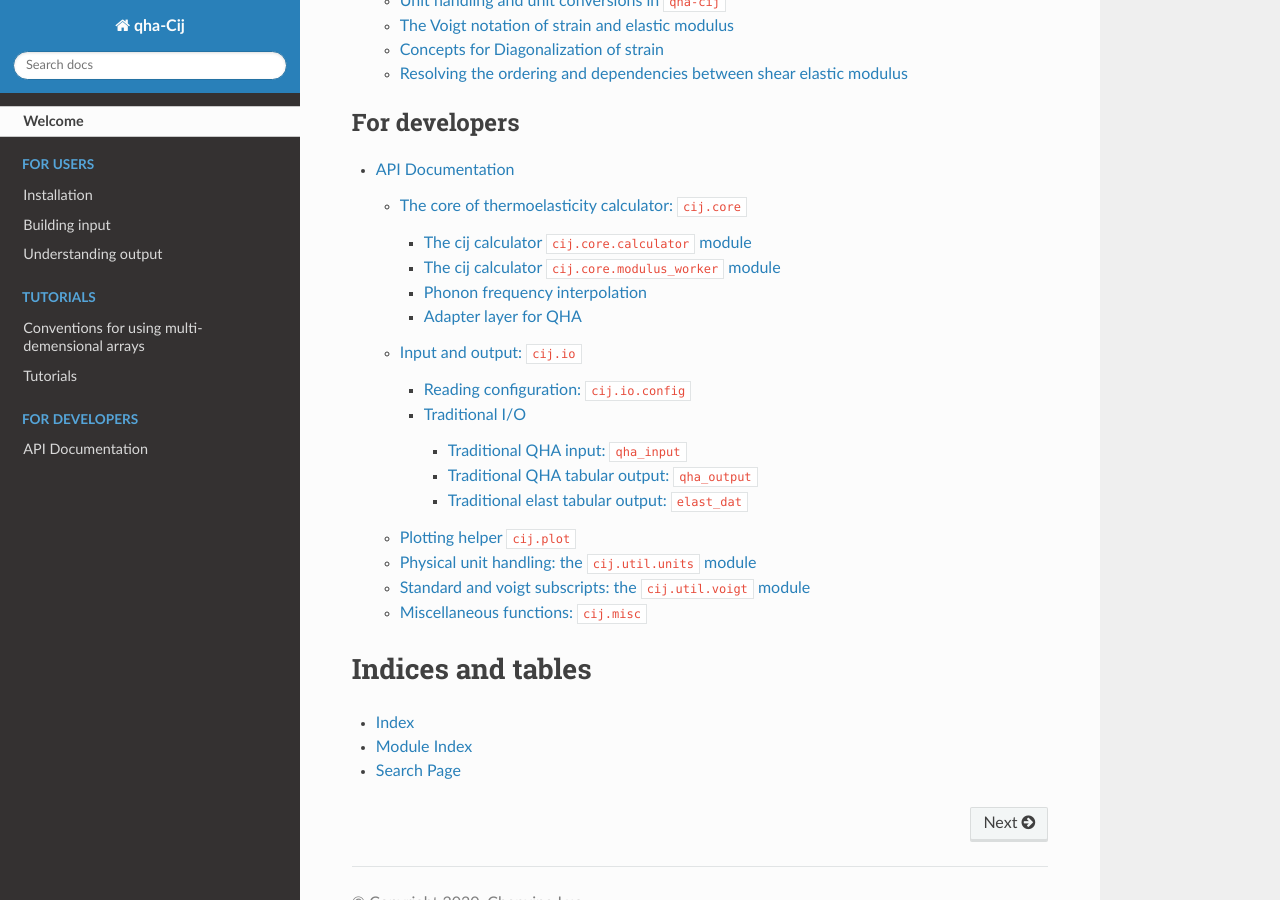
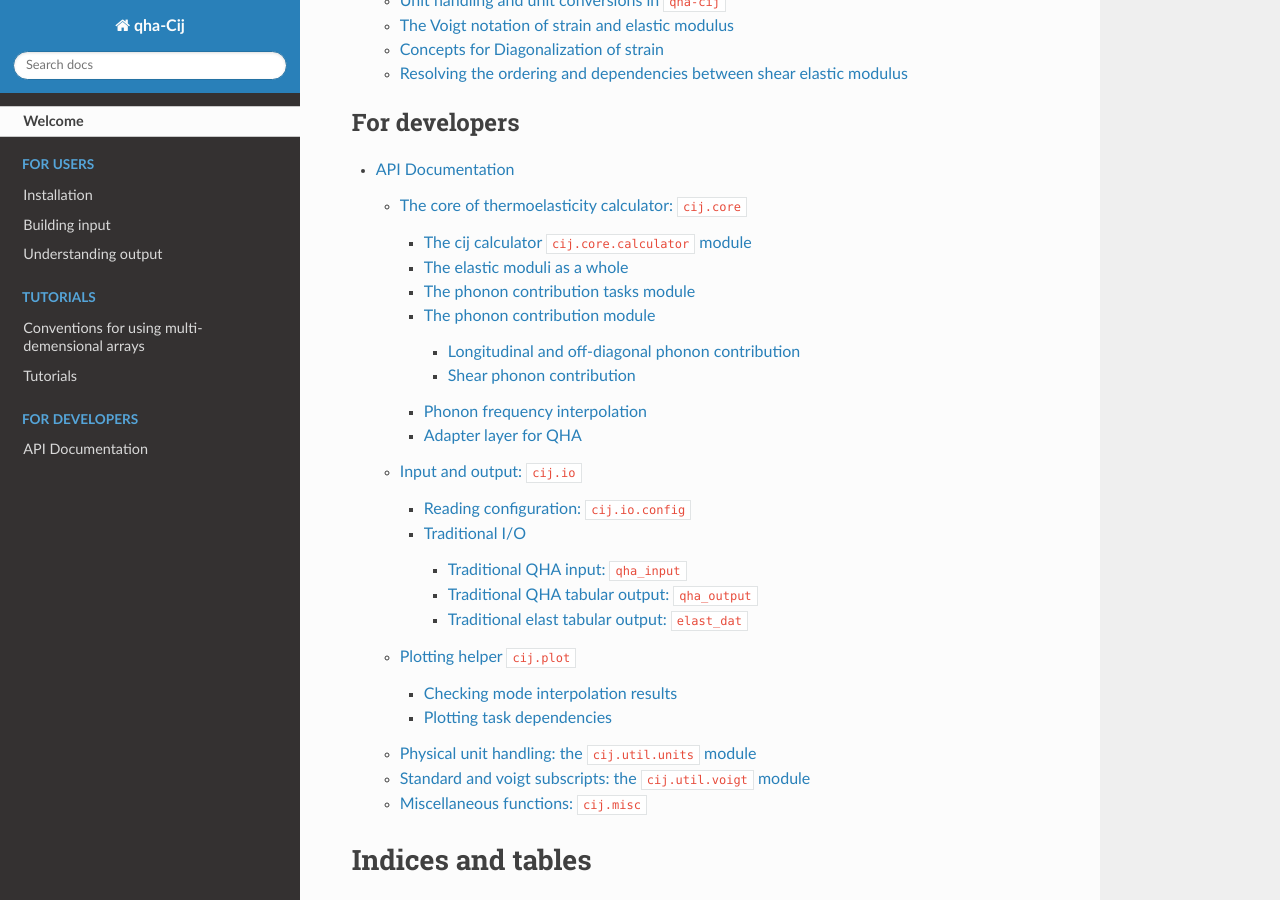
Before and after one commit to MineralsCloud/cij, a Sphinx documentation site: the page built from docs/index.rst, in a window 1280 px wide and 900 px high, scrolled down 544 px. Built offline with Sphinx 7.4.7 and the Read the Docs theme 2.0.0, drawn with Linux system fonts in a browser that asks for light colours; pages that are not in the unit, such as notebooks, are missing from menus.

Commit message:
Update API Docs for core and plot module

```diff
--- a/docs/api/core.rst
+++ b/docs/api/core.rst
@@ -4,7 +4,8 @@ The core of thermoelasticity calculator: ``cij.core``
 .. toctree::
 
     core/calculator
-    core/modulus_worker
-    core/phonon_modulus
+    core/full_modulus
+    core/tasks
+    core/phonon_contribution
     core/mode_gamma
     core/qha_adapter
--- a/docs/api/plot.rst
+++ b/docs/api/plot.rst
@@ -5,3 +5,19 @@ Plotting helper ``cij.plot``
    :members:
    :undoc-members:
    :show-inheritance:
+
+Checking mode interpolation results
+^^^^^^^^^^^^^^^^^^^^^^^^^^^^^^^^^^^
+
+.. automodule:: cij.plot.modes
+   :members:
+   :undoc-members:
+   :show-inheritance:
+
+Plotting task dependencies
+^^^^^^^^^^^^^^^^^^^^^^^^^^
+
+.. automodule:: cij.plot.tasks
+   :members:
+   :undoc-members:
+   :show-inheritance:
```
